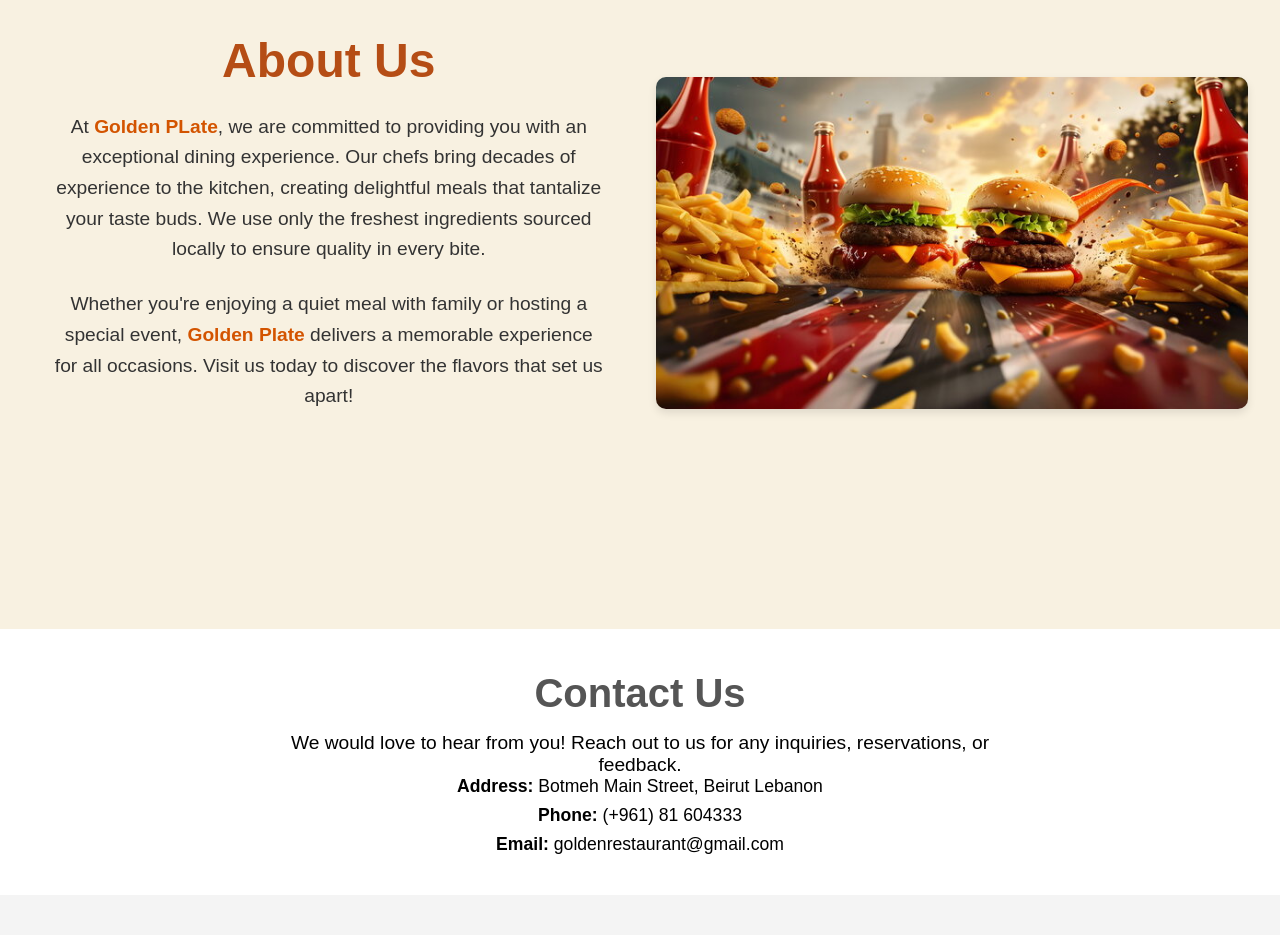
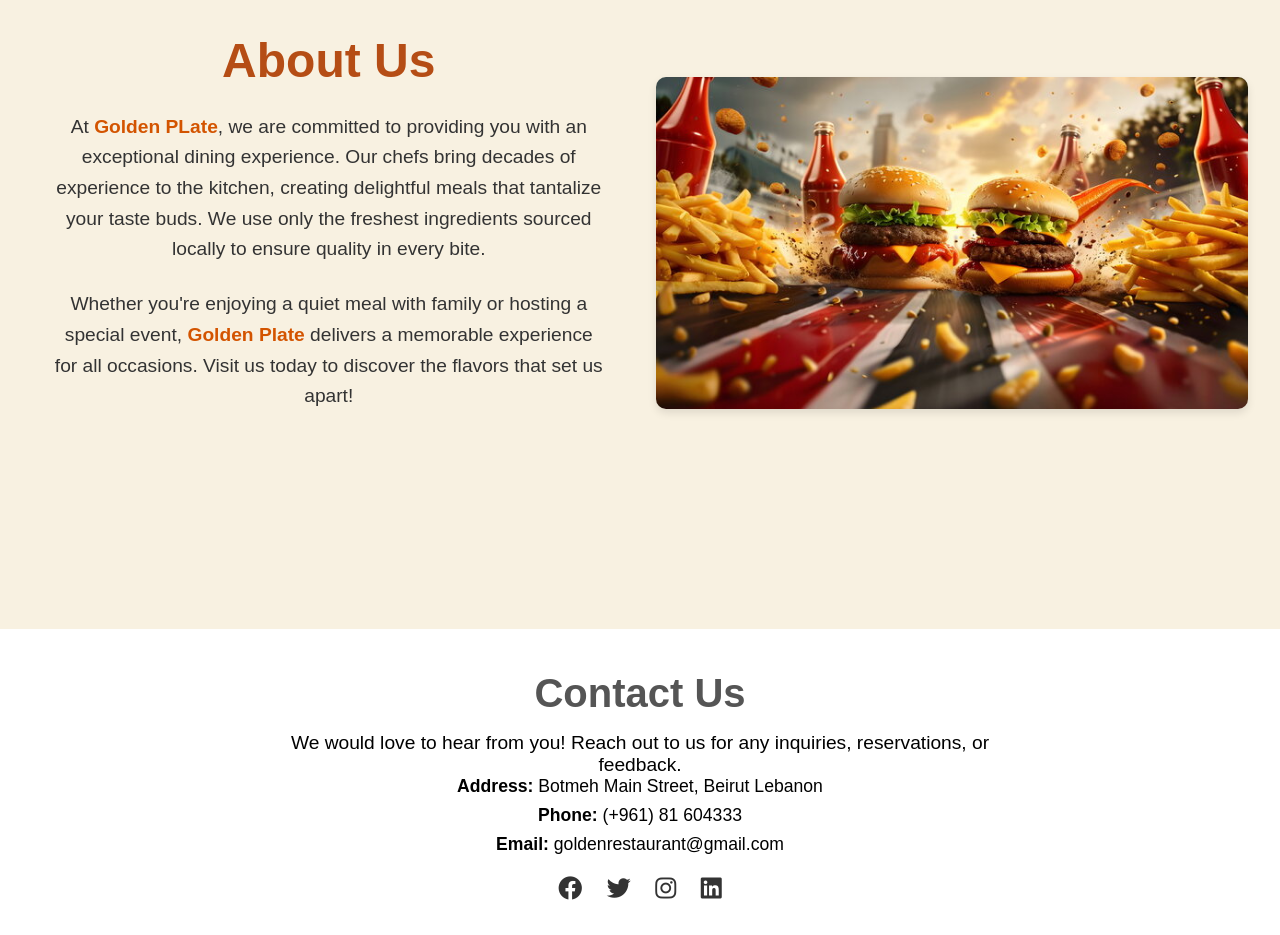
Before and after one commit to karimzeineddine/Resturant-menu, a plain HTML site: page index.html in a window 1280 px wide. Shown: the part 3062-3997 px from the top of the page. Before the commit the page ends 3957 px from the top, so only its background shows below. Drawn offline with Linux system fonts and the light colour scheme.

Commit message:
fourth commit

```diff
--- a/index.html
+++ b/index.html
@@ -5,6 +5,8 @@
   <meta charset="UTF-8">
   <meta name="viewport" content="width=device-width, initial-scale=1.0">
   <title>Food Menu</title>
+  <link rel="stylesheet" href="https://cdnjs.cloudflare.com/ajax/libs/font-awesome/6.0.0-beta3/css/all.min.css">
+
   <link rel="stylesheet" href="style.css">
 </head>
 
@@ -117,6 +119,12 @@
         <li><strong>Phone:</strong> (+961) 81 604333</li>
         <li><strong>Email:</strong> goldenrestaurant@gmail.com</li>
     </ul>
+    <div class="social-icons">
+      <a href="https://www.facebook.com" target="_blank" class="social-icon"><i class="fab fa-facebook"></i></a>
+      <a href="https://www.twitter.com" target="_blank" class="social-icon"><i class="fab fa-twitter"></i></a>
+      <a href="https://www.instagram.com" target="_blank" class="social-icon"><i class="fab fa-instagram"></i></a>
+      <a href="https://www.linkedin.com" target="_blank" class="social-icon"><i class="fab fa-linkedin"></i></a>
+  </div>
 </section>
 
   <script src="script.js"></script>
--- a/style.css
+++ b/style.css
@@ -174,7 +174,7 @@
 
   .container {
     width: 40%;
-    height: 90%;
+    height: 100%;
     margin: auto;
     background-color: white;
     padding: 20px;
@@ -212,11 +212,14 @@
      height: 900px;
      gap: 0px;
     }
+    .container{
+        width: 70%;
+    }
   }
 
   @media (max-width: 768px) {
     .hero {
-      height: 570px;
+      height: 620px;
     }
     .main-image{
       width: 100%;
@@ -420,3 +423,17 @@ font-size: 50px;
     display: flex;
     justify-content: flex-end;
 }
+.social-icons {
+    margin-top: 20px;
+}
+
+.social-icons a {
+    margin: 0 10px;
+    color: #333;
+    font-size: 24px;
+    text-decoration: none;
+}
+
+.social-icons a:hover {
+    color: #007bff; /* Change this to match the color you want on hover */
+}
```
Also changed, not shown: 1 other file.
